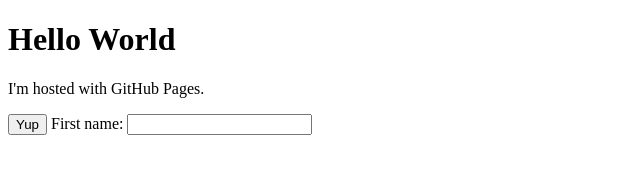
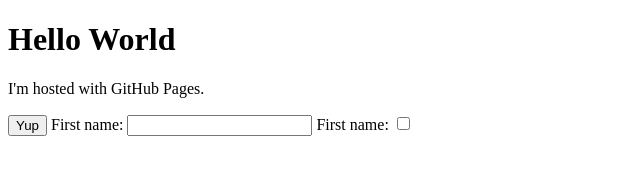
Before and after one commit to Nifusion/nifusion.github.io, a plain HTML site: page index.html in a window 1280 px wide. Shown: the whole page, without its empty margins (0-640 px from the left). Drawn offline with Linux system fonts and the light colour scheme.

Commit message:
Update index.html

```diff
--- a/index.html
+++ b/index.html
@@ -6,5 +6,8 @@
   <button>Yup</button>
   <label for="fname">First name:</label>
   <input type="text" id="fname" name="fname">
+
+  <label for="lname">First name:</label>
+  <input type="checkbox" id="lname" name="lname">
 </body>
 </html>
```
